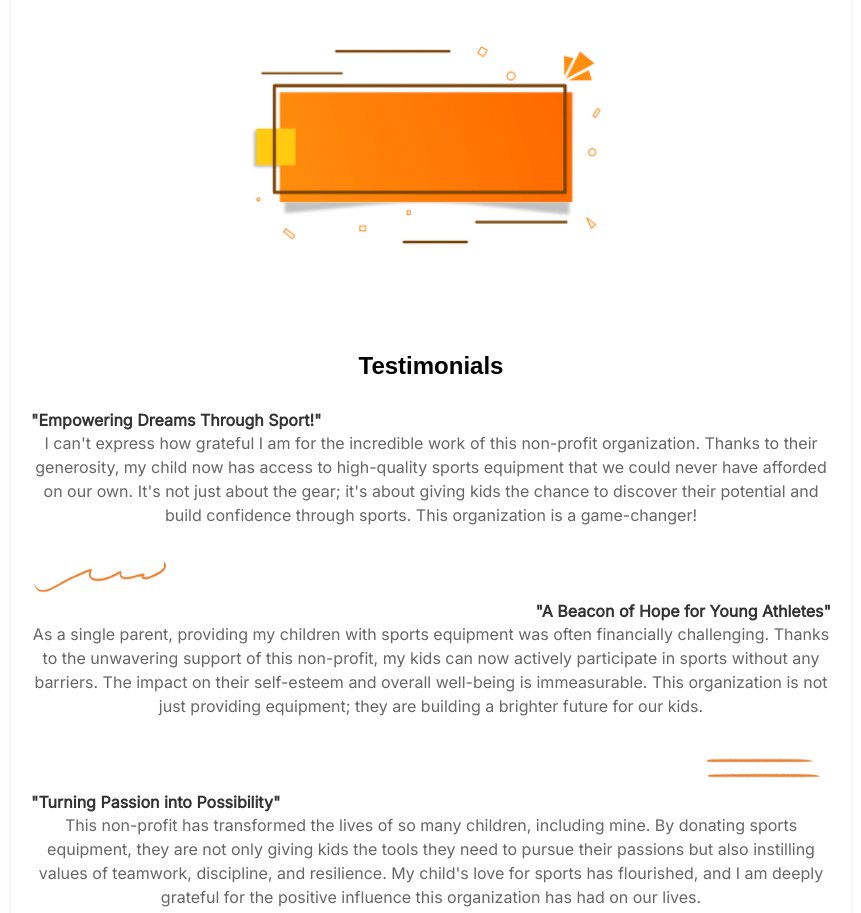
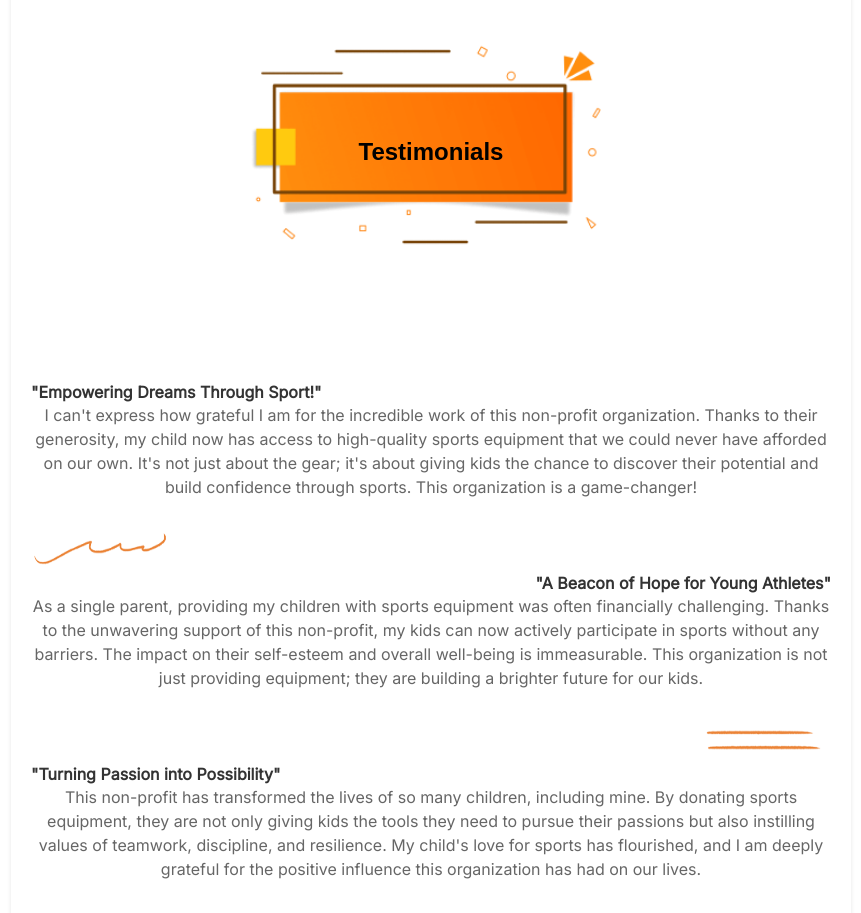
Before and after one commit to RadmehrM/KBK-React, a React (Create React App) app in the folder kbk-react/: page / in a window 1280 px wide. Shown: the part 5220-6133 px from the top of the page, without its empty margins (209-1070 px from the left). Built offline with nearby package versions, Linux system fonts and the light colour scheme.

Commit message:
changed banner positioning

```diff
--- a/kbk-react/src/components/Testimonials.css
+++ b/kbk-react/src/components/Testimonials.css
@@ -25,11 +25,19 @@
   }
 
   .testimonials-header h2 {
+    position: absolute; /* Position the text absolutely relative to its positioned parent */
+    top: 50%; /* Center vertically */
+    left: 50%; /* Center horizontally */
+    transform: translate(-50%, -50%); /* Offset the element by half of its width and height to center */
+    width: 100%; /* Set width to 100% of the parent container */
+    margin: 0; /* Reset margin */
+    /* Your existing styles */
     font-size: 24px;
     color: #000;
-    margin: 0;
     padding: 0;
+    z-index: 1; /* Ensure the text is above the banner image */
   }
+
 
   .testimonial {
     margin-bottom: 30px;
```
